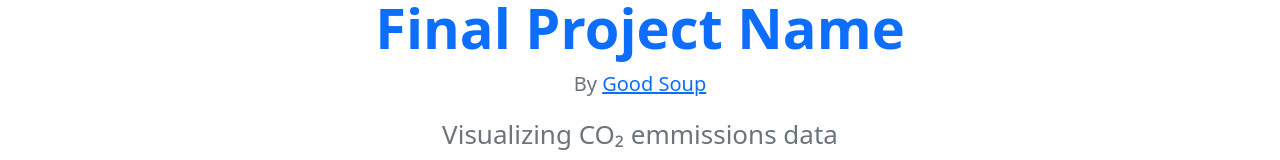
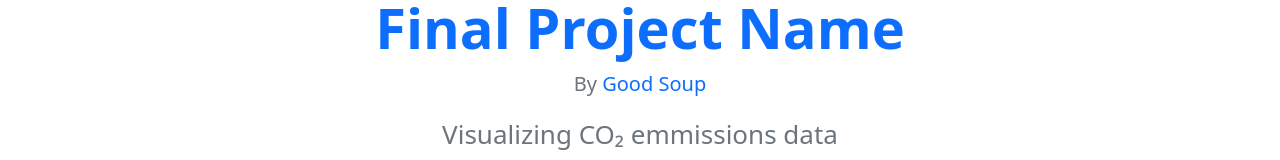
Before and after one commit to Sasmukni/GoodSoupDataVis, a React (Create React App) app: page /#/ in a window 1280 px wide. Shown: the part 362-522 px from the top of the page. Built offline with nearby package versions, Linux system fonts and the light colour scheme.

Commit message:
fixed build

```diff
--- a/package.json
+++ b/package.json
@@ -2,6 +2,7 @@
   "name": "datavis",
   "version": "0.1.0",
   "private": true,
+  "homepage": "https://sasmukni.github.io/GoodSoupDataVis",
   "dependencies": {
     "@testing-library/jest-dom": "^5.17.0",
     "@testing-library/react": "^13.4.0",
--- a/src/routes/home.js
+++ b/src/routes/home.js
@@ -16,7 +16,7 @@ function Home() {
           <div class="jumbotron jumbotron-fluid">
             <div class="container">
               <h1 className="display-4 fw-bold text-primary">Final Project Name</h1>
-              <p className="lead text-secondary">By <a href="/#/aboutus"><b>Good Soup</b></a></p>
+              <p className="lead text-secondary">By <Link to="/aboutus" style={{ textDecoration: 'none' }}><b>Good Soup</b></Link></p>
               {<p className="text-secondary">Visualizing CO₂ emmissions data</p>}
               {<p class="lead">
                 <div class="btn btn-primary btn-lg" onClick={()=>goToAssignments()} to="/assignment1">Check out our work!</div>
```
